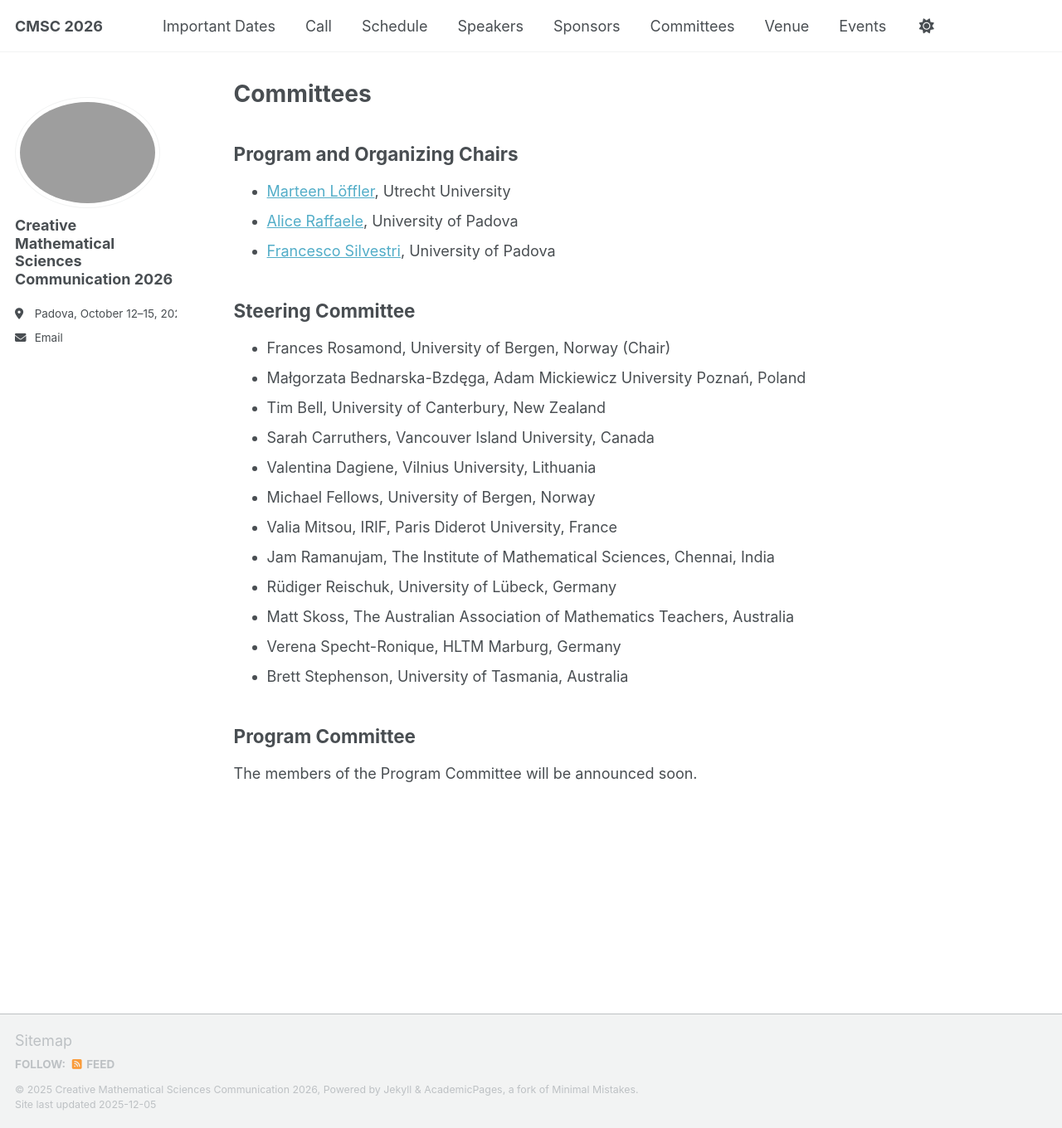
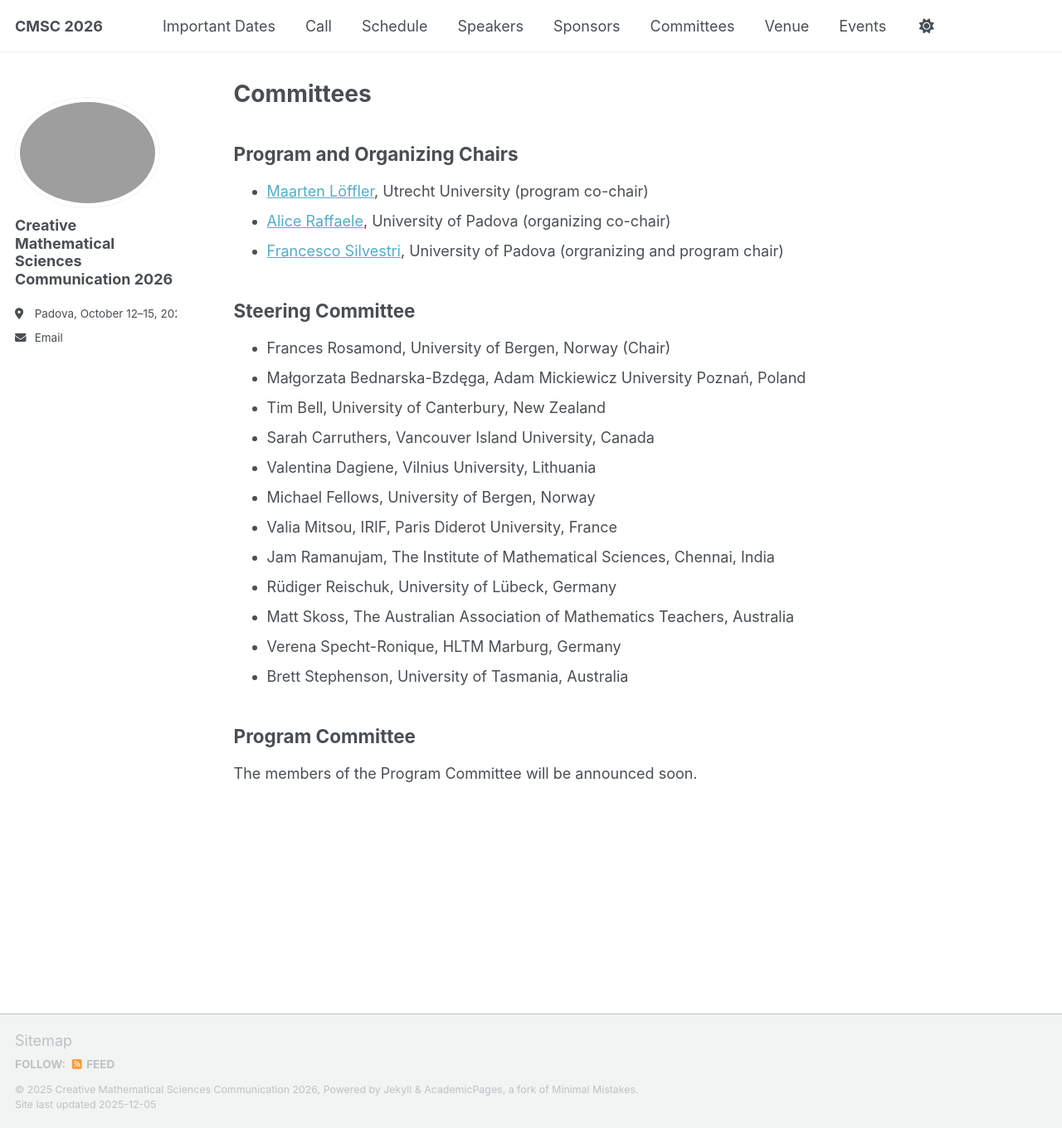
Before and after one commit to CMSC2026/cmsc2026.github.io, a Jekyll site: the page built from _pages/committees.md, in a window 1280 px wide and 1360 px high. Shown: the whole window at 83% size. Built offline with Jekyll 4.4.1, drawn with Linux system fonts in a browser that asks for light colours; a script that is not in the unit is left out.

Commit message:
Update committees.md
Fixing chair name and roles

```diff
--- a/_pages/committees.md
+++ b/_pages/committees.md
@@ -7,9 +7,9 @@ author_profile: true
 
 ## Program and Organizing Chairs
 
-- [Marteen Löffler](https://webspace.science.uu.nl/~loffl001/about.html), Utrecht University
-- [Alice Raffaele](https://aliceraffaele.github.io), University of Padova
-- [Francesco Silvestri](https://www.dei.unipd.it/~silvestri/index.html), University of Padova
+- [Maarten Löffler](https://webspace.science.uu.nl/~loffl001/about.html), Utrecht University (program co-chair)
+- [Alice Raffaele](https://aliceraffaele.github.io), University of Padova (organizing co-chair)
+- [Francesco Silvestri](https://www.dei.unipd.it/~silvestri/index.html), University of Padova (orgranizing and program chair)
 
 
 ## Steering Committee
```
